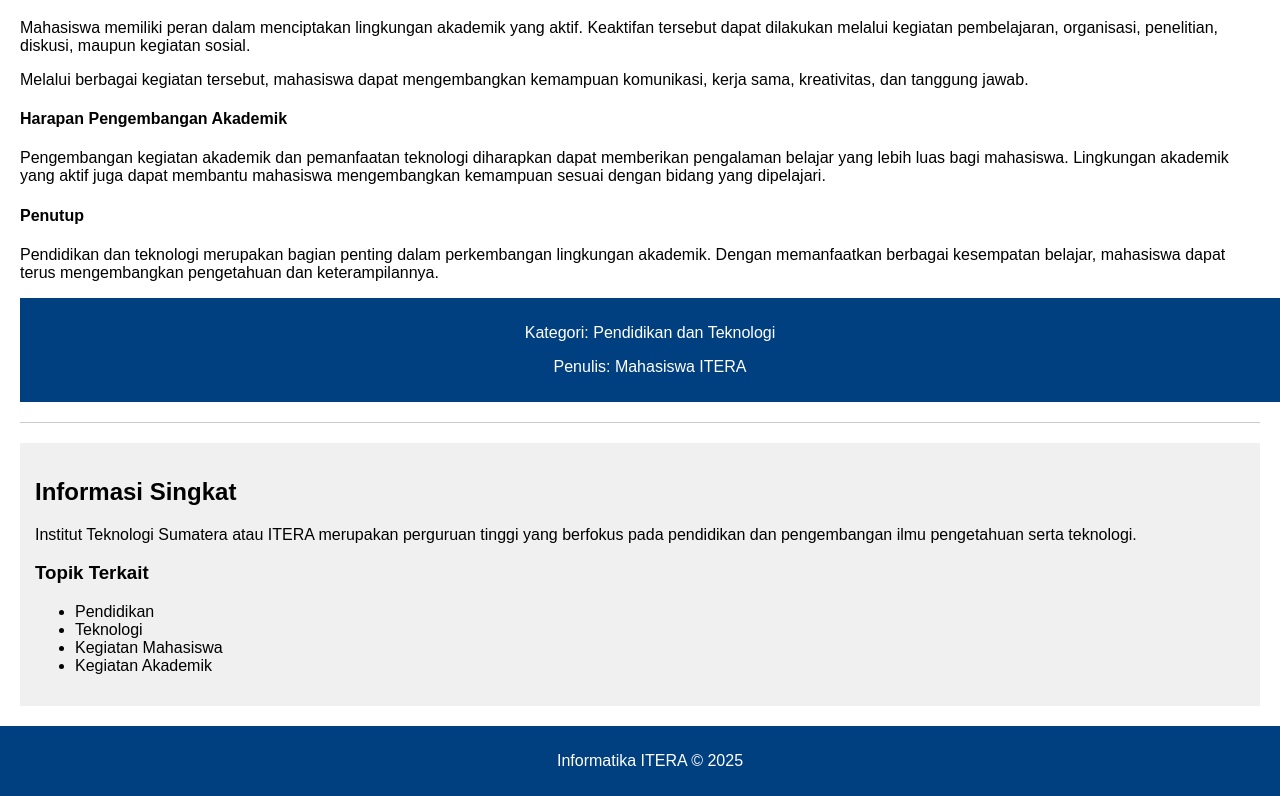
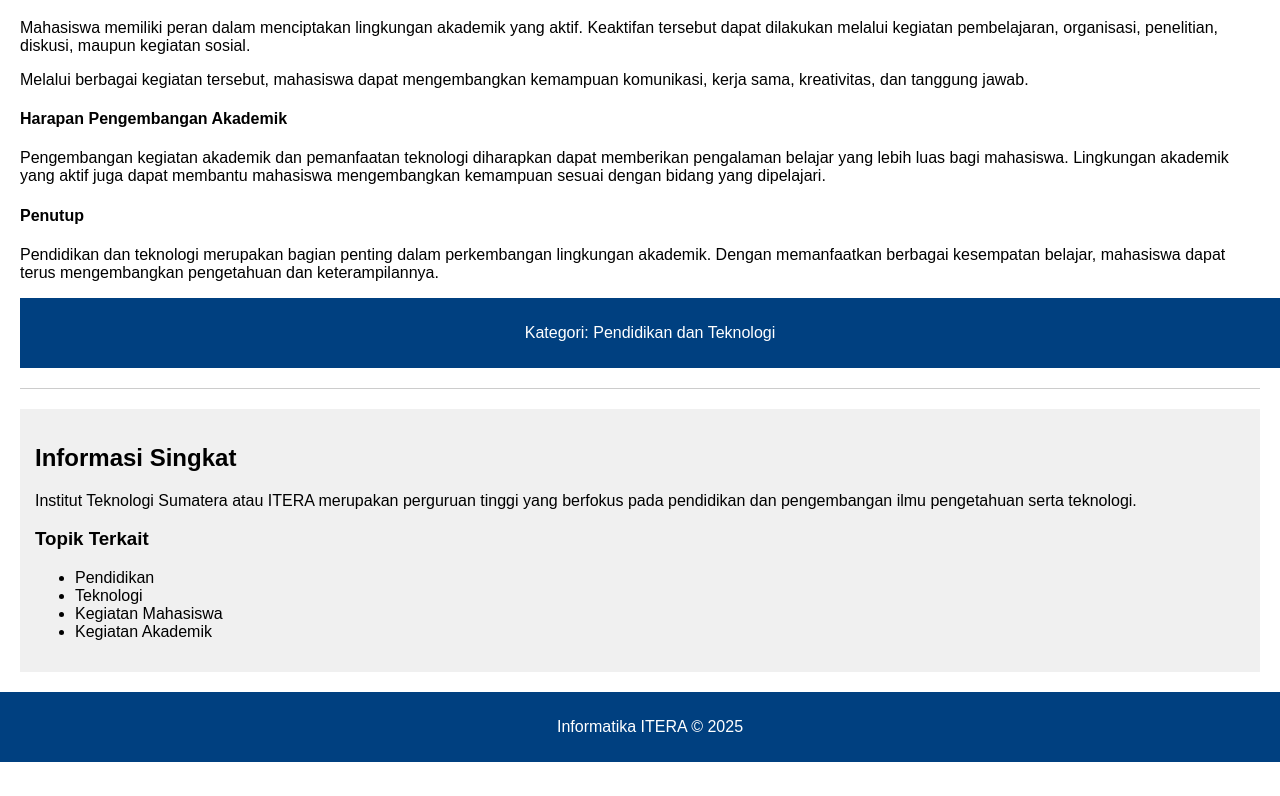
Before and after one commit to tarisa177/tugas2, a plain HTML site: page berita.html in a window 1280 px wide. Shown: the part 1198-1994 px from the top of the page. After the commit the page ends 1960 px from the top, so only its background shows below. Drawn offline with Linux system fonts and the light colour scheme.

Commit message:
update 3

```diff
--- a/berita.html
+++ b/berita.html
@@ -118,7 +118,6 @@
                     </figcaption>
                 </figure>
 
-
                 <!-- PEMBUKA BERITA -->
                 <p>
                     Institut Teknologi Sumatera terus mengembangkan lingkungan
@@ -229,9 +228,6 @@
                         Kategori: Pendidikan dan Teknologi
                     </p>
 
-                    <p>
-                        Penulis: Mahasiswa ITERA
-                    </p>
                 </footer>
 
             </article>
```
